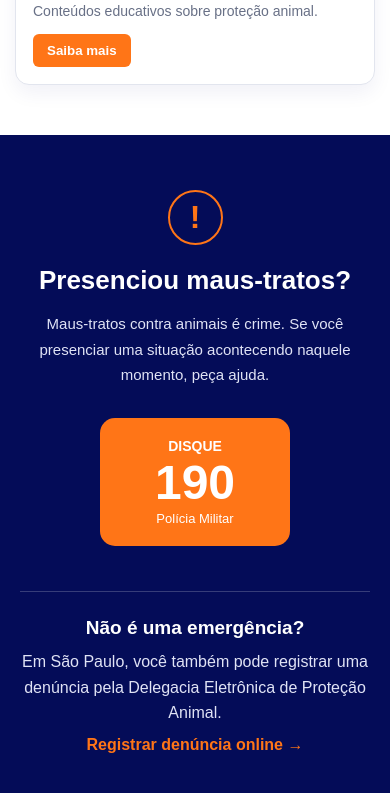
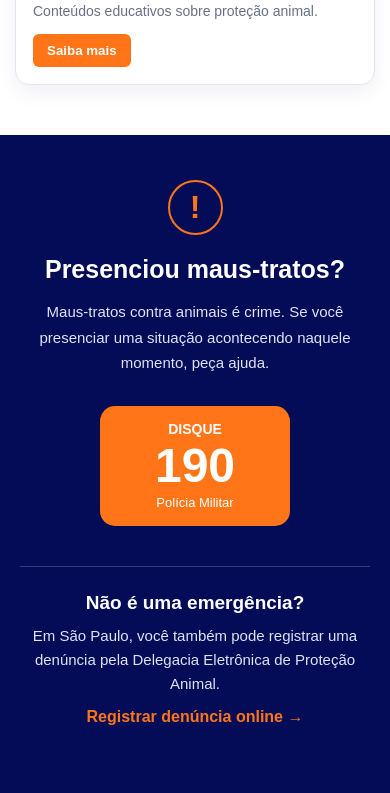
Before and after one commit to devVITUYY/site-TCC, a plain HTML site: page animais.html in a window 390 px wide. Shown: the part 1361-2154 px from the top of the page. Drawn offline with Linux system fonts and the light colour scheme.

Commit message:
Update style.css
deu erro no ultimo css e agora vou ver se funfa

```diff
--- a/style.css
+++ b/style.css
@@ -1087,48 +1087,162 @@ footer {
   font-size: 13px;
 }
 
-/* DENÚNCIA ONLINE */
+
+/* =========================================
+   DISQUE 190 - INFO PET
+========================================= */
+
+.denuncia-section {
+    display: block;
+    width: 100%;
+    max-width: 100%;
+    padding: 65px 20px;
+    margin: 0;
+    box-sizing: border-box;
+    background-color: #040c58;
+    overflow: hidden;
+}
+
+.denuncia-content {
+    display: flex;
+    flex-direction: column;
+    align-items: center;
+
+    width: 100%;
+    max-width: 750px;
+    margin: 0 auto;
+    padding: 0;
+
+    box-sizing: border-box;
+    text-align: center;
+    color: #ffffff;
+}
+
+.denuncia-icon {
+    width: 55px;
+    height: 55px;
+    margin-bottom: 20px;
+
+    display: flex;
+    align-items: center;
+    justify-content: center;
+
+    border: 2px solid #ff7517;
+    border-radius: 50%;
+
+    color: #ff7517;
+    font-size: 32px;
+    font-weight: bold;
+}
+
+.denuncia-content h2 {
+    width: 100%;
+    margin: 0 0 15px;
+
+    color: #ffffff;
+    font-size: 32px;
+    text-align: center;
+}
+
+.denuncia-content > p {
+    width: 100%;
+    max-width: 580px;
+    margin: 0 auto 30px;
+
+    color: #e0e3f5;
+    font-size: 16px;
+    line-height: 1.7;
+    text-align: center;
+}
+
+.denuncia-button {
+    display: flex;
+    flex-direction: column;
+    align-items: center;
+    justify-content: center;
+
+    width: 190px;
+    min-height: 120px;
+    padding: 15px;
+    margin: 0 auto;
+
+    box-sizing: border-box;
+    background: #ff7517;
+    color: #ffffff;
+
+    border-radius: 15px;
+    text-decoration: none;
+    transition: 0.2s ease;
+}
+
+.denuncia-button span {
+    color: #ffffff;
+    font-size: 14px;
+    font-weight: bold;
+}
+
+.denuncia-button strong {
+    color: #ffffff;
+    font-size: 48px;
+    line-height: 1.2;
+}
+
+.denuncia-button small {
+    color: #ffffff;
+    font-size: 13px;
+}
+
+.denuncia-button:hover {
+    background: #df5b06;
+    transform: translateY(-3px);
+}
 
 .denuncia-extra {
-  margin-top: 45px;
+    width: 100%;
+    margin-top: 40px;
     padding-top: 25px;
 
+    box-sizing: border-box;
     border-top: 1px solid rgba(255,255,255,0.2);
 }
 
 .denuncia-extra h3 {
     margin-bottom: 10px;
+    color: #ffffff;
     font-size: 20px;
 }
 
 .denuncia-extra p {
     color: #e0e3f5;
+    font-size: 15px;
     line-height: 1.6;
 }
 
 .denuncia-extra a {
     display: inline-block;
-  margin-top: 10px;
+    margin-top: 12px;
 
-  color: var(--orange);
+    color: #ff7517;
     font-weight: bold;
     text-decoration: none;
 }
 
-.denuncia-extra a:hover {
-  text-decoration: underline;
-}
-
-/* RESPONSIVIDADE */
+/* CELULAR */
 
 @media (max-width: 600px) {
 
     .denuncia-section {
-    padding: 55px 20px;
+        padding: 45px 20px;
+    }
+
+    .denuncia-content {
+        width: 100%;
+        max-width: 100%;
     }
 
     .denuncia-content h2 {
-    font-size: 26px;
+        font-size: 25px;
+        overflow-wrap: break-word;
     }
 
     .denuncia-content > p {
```
Lines whose indentation alone changed are shown as unchanged.
